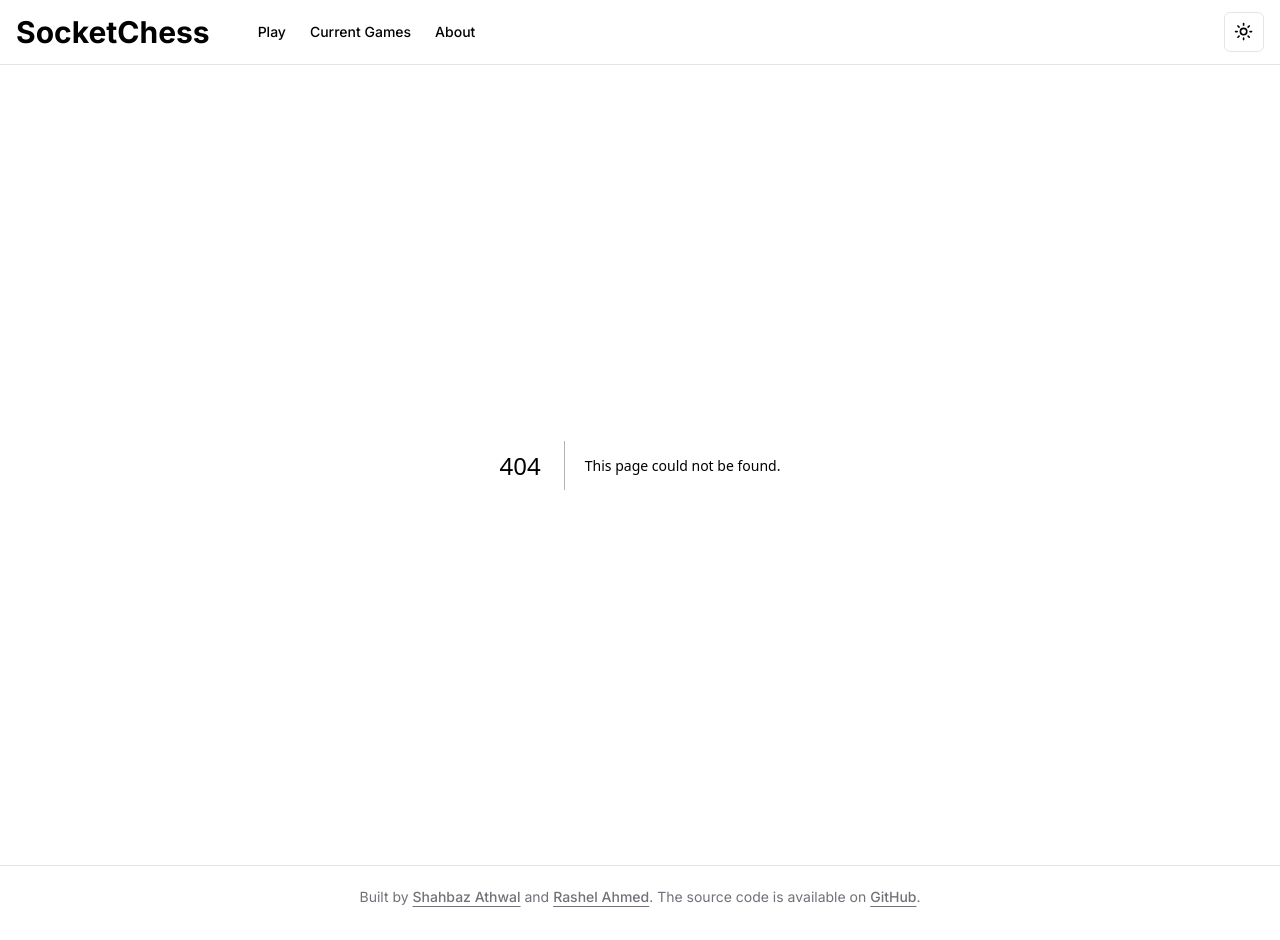
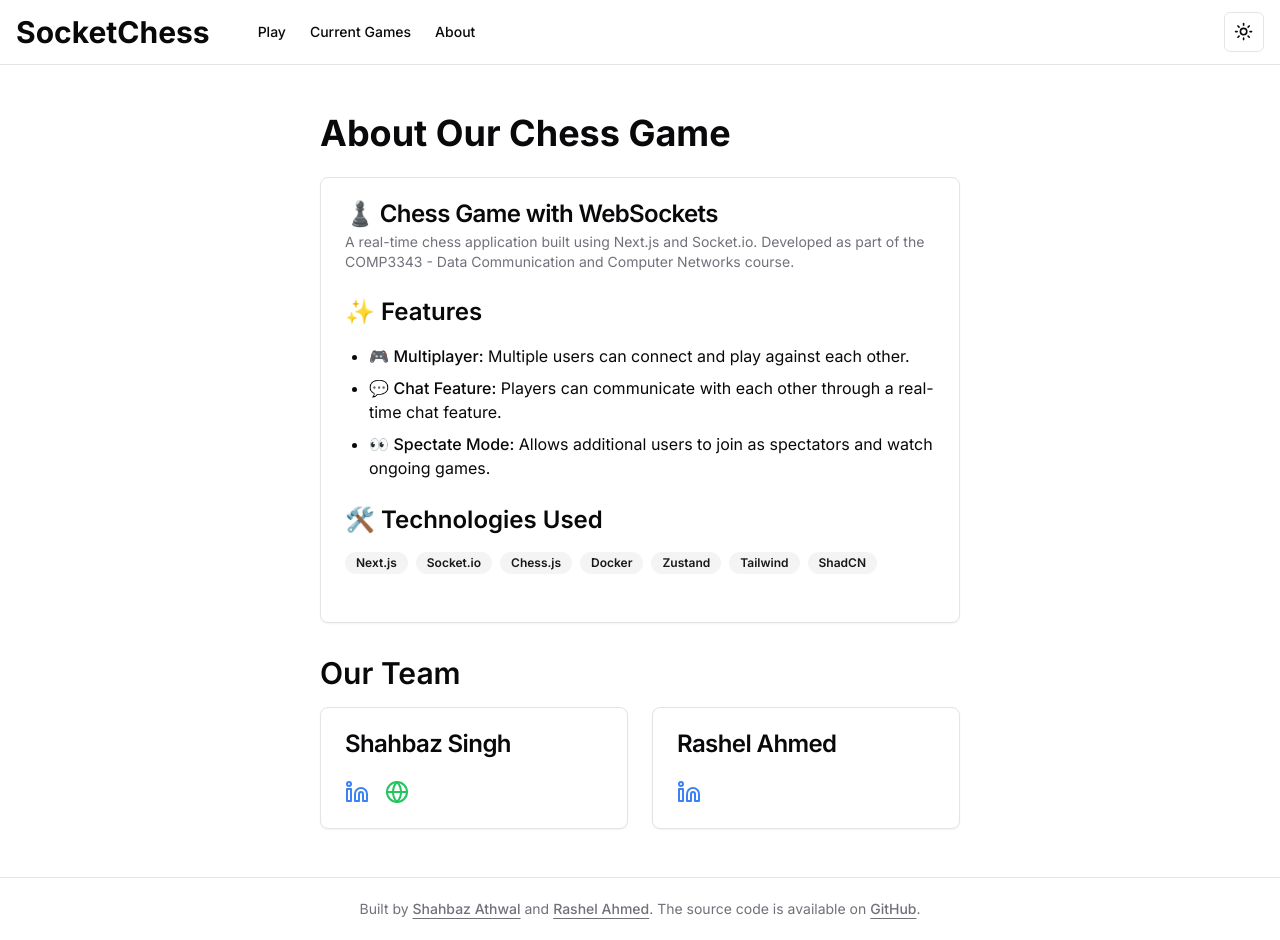
Before and after one commit to shahbaz-athwal/chess, a Next.js app in the folder client/: page /about in a window 1280 px wide. Before the commit this address had no page. Built offline with nearby package versions, Linux system fonts and the light colour scheme.

Commit message:
about page added

```diff
--- /dev/null
+++ b/client/src/app/about/page.tsx
@@ -0,0 +1,68 @@
+import Link from 'next/link'
+import { Card, CardContent, CardDescription, CardHeader, CardTitle } from "@/components/ui/card"
+import { Badge } from "@/components/ui/badge"
+import { GithubIcon, LinkedinIcon, Globe } from 'lucide-react'
+
+export default function About() {
+  return (
+    <div className="container max-w-2xl mx-auto px-4 py-12">
+      <h1 className="text-4xl font-bold mb-6">About Our Chess Game</h1>
+
+      <Card className="mb-8">
+        <CardHeader>
+          <CardTitle>♟️ Chess Game with WebSockets</CardTitle>
+          <CardDescription>
+            A real-time chess application built using Next.js and Socket.io. Developed as part of the COMP3343 - Data Communication and Computer Networks course.
+          </CardDescription>
+        </CardHeader>
+        <CardContent>
+          <h2 className="text-2xl font-semibold mb-4">✨ Features</h2>
+          <ul className="list-disc pl-6 mb-6 space-y-2">
+            <li>🎮 <span className="font-medium">Multiplayer:</span> Multiple users can connect and play against each other.</li>
+            <li>💬 <span className="font-medium">Chat Feature:</span> Players can communicate with each other through a real-time chat feature.</li>
+            <li>👀 <span className="font-medium">Spectate Mode:</span> Allows additional users to join as spectators and watch ongoing games.</li>
+          </ul>
+
+          <h2 className="text-2xl font-semibold mb-4">🛠️ Technologies Used</h2>
+          <div className="flex flex-wrap gap-2 mb-6">
+            <Badge variant="secondary">Next.js</Badge>
+            <Badge variant="secondary">Socket.io</Badge>
+            <Badge variant="secondary">Chess.js</Badge>
+            <Badge variant="secondary">Docker</Badge>
+            <Badge variant="secondary">Zustand</Badge>
+            <Badge variant="secondary">Tailwind</Badge>
+            <Badge variant="secondary">ShadCN</Badge>
+          </div>
+        </CardContent>
+      </Card>
+
+      <h2 className="text-3xl font-semibold mb-4">Our Team</h2>
+      <div className="grid md:grid-cols-2 gap-6">
+        <Card>
+          <CardHeader>
+            <CardTitle>Shahbaz Singh</CardTitle>
+          </CardHeader>
+          <CardContent className="flex justify-start space-x-4">
+            <Link href="https://www.linkedin.com/in/shahbaz-athwal/" className="text-blue-500 hover:text-blue-700">
+              <LinkedinIcon size={24} />
+            </Link>
+            <Link href="https://shahcodes.in" className="text-green-500 hover:text-green-700">
+              <Globe size={24} />
+            </Link>
+          </CardContent>
+        </Card>
+
+        <Card>
+          <CardHeader>
+            <CardTitle>Rashel Ahmed</CardTitle>
+          </CardHeader>
+          <CardContent>
+            <Link href="https://www.linkedin.com/in/rashel-ahmed-77a4a82b3/" className="text-blue-500 hover:text-blue-700">
+              <LinkedinIcon size={24} />
+            </Link>
+          </CardContent>
+        </Card>
+      </div>
+    </div>
+  )
+}
--- a/client/src/components/Navbar.tsx
+++ b/client/src/components/Navbar.tsx
@@ -54,7 +54,7 @@
                 </Link>
               </DropdownMenuItem>
               <DropdownMenuItem asChild>
-                <Link href="/current" className="w-full">
+                <Link href="/current-games" className="w-full">
                   Current Games
                 </Link>
               </DropdownMenuItem>
```
